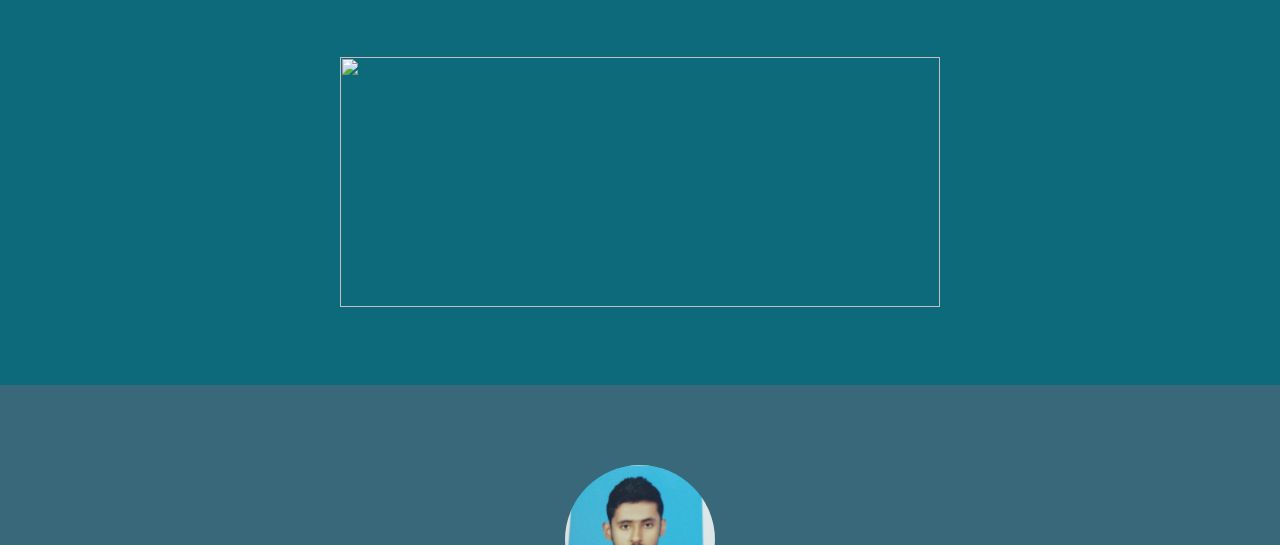
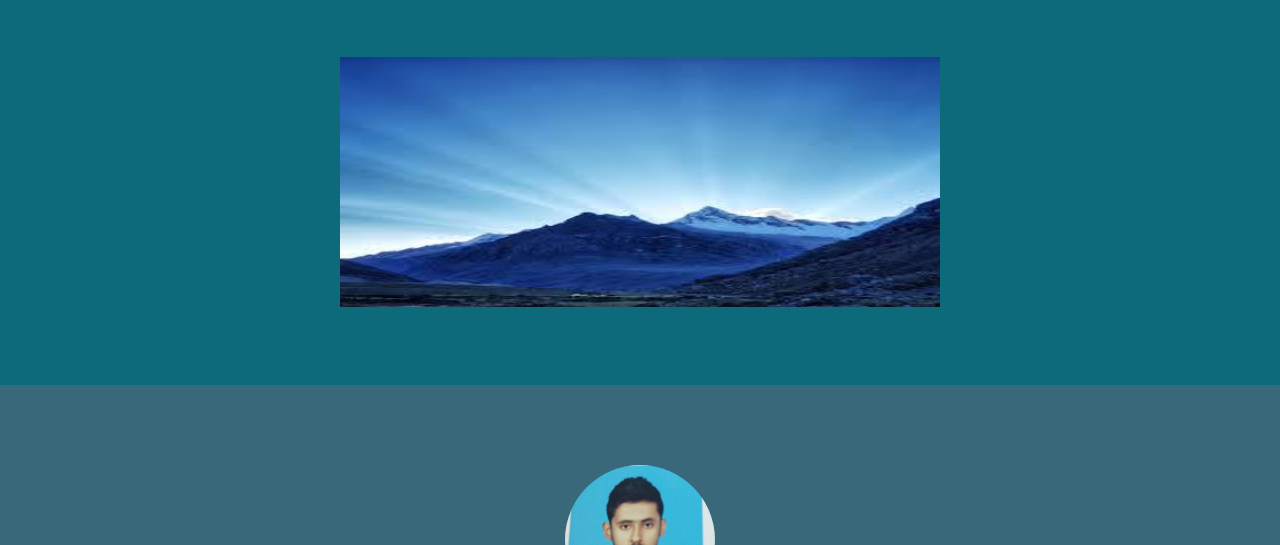
Before and after one commit to Arif432/portfolios, a plain HTML site: page index.html in a window 1280 px wide. Shown: the part 255-800 px from the top of the page. Drawn offline with Linux system fonts and the light colour scheme.

Commit message:
Update index.html

```diff
--- a/index.html
+++ b/index.html
@@ -9,7 +9,7 @@
 	<div class="header">
 		<h1 id="heading">I'm Arif Nawaz</h1>
 		<h1 id="head2">An inspiring Web Designer</h1>
-	<img src="pics/downloading.png" width="600px" height="250px">
+	<img src="downloading.png" width="600px" height="250px">
 	</div>
 
 	<div class="top">
```
